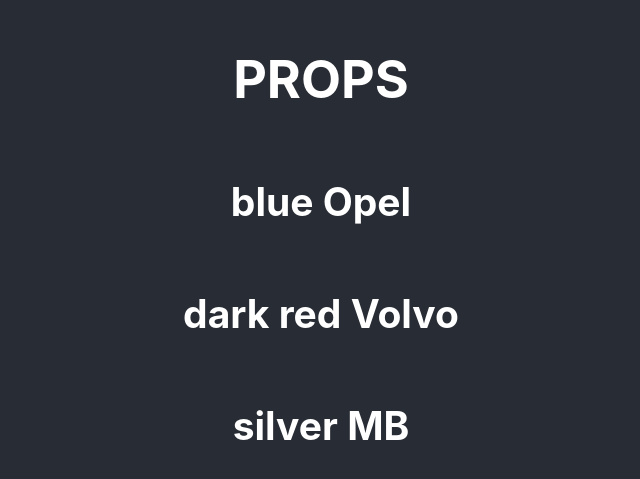
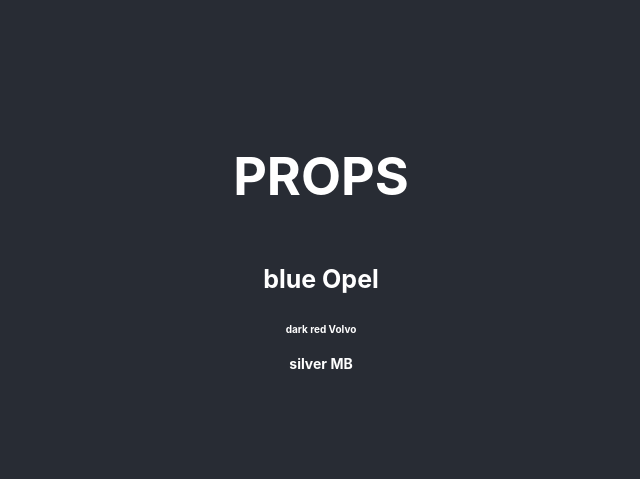
Before and after one commit to lukastabu/zirafa, a React (Create React App) app in the folder r1/: page / in a window 1280 px wide. Shown: the part 153-632 px from the top of the page, without its empty margins (319-959 px from the left). Built offline with nearby package versions, Linux system fonts and the light colour scheme.

Commit message:
props size

```diff
--- a/r1/src/App.jsx
+++ b/r1/src/App.jsx
@@ -6,9 +6,9 @@ function App() {
       <div className="App">
         <header className="App-header">
           <h1>PROPS</h1>
-          <Car maker="Opel" color="blue"></Car>
-          <Car maker="Volvo" color="dark red"></Car>
-          <Car maker="MB" color="silver"></Car>
+          <Car maker="Opel" color="blue" size="25"></Car>
+          <Car maker="Volvo" color="dark red" size="10"></Car>
+          <Car maker="MB" color="silver" size="14"></Car>
         </header>
       </div>
     );
--- a/r1/src/Components/002/Car.jsx
+++ b/r1/src/Components/002/Car.jsx
@@ -1,7 +1,7 @@
 function Car(props) {
 
     return (
-        <h2>{props.color} {props.maker}</h2>
+        <h2 style={{fontSize: props.size + 'px'}}>{props.color} {props.maker}</h2>
     )
 }
 
```
